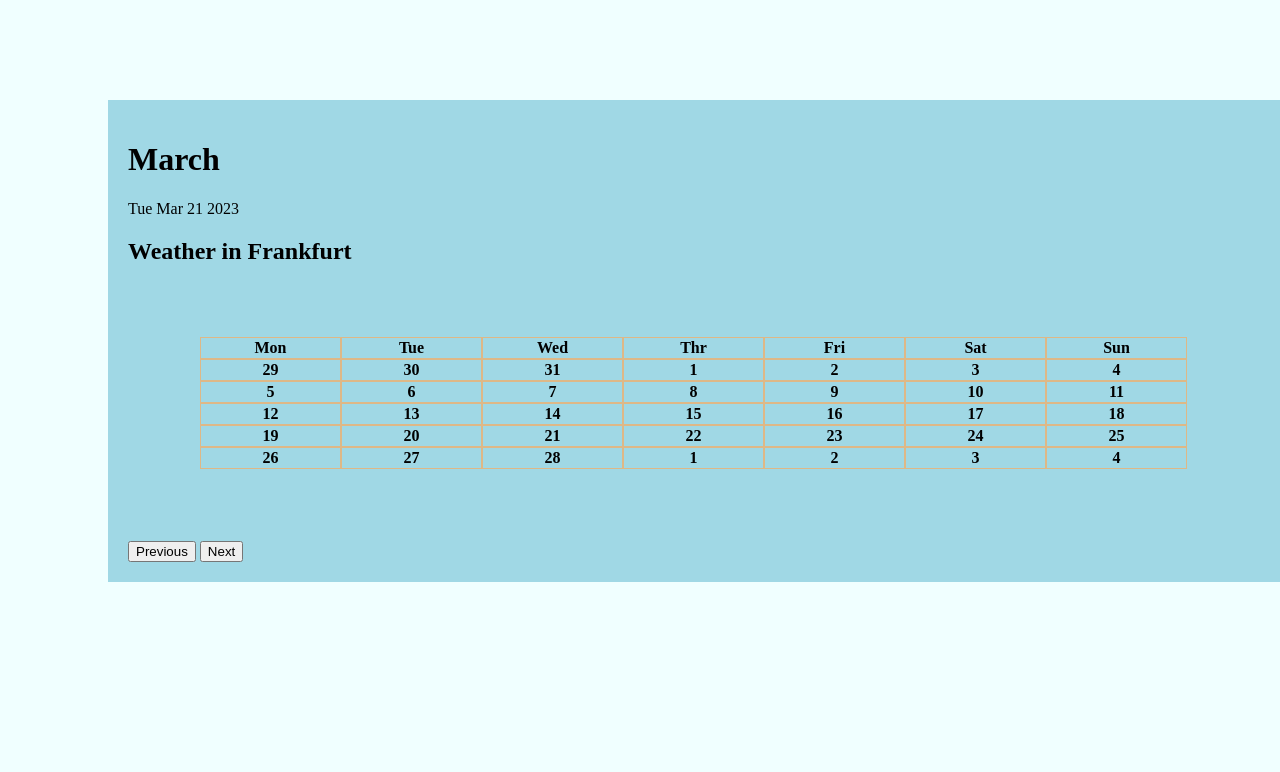
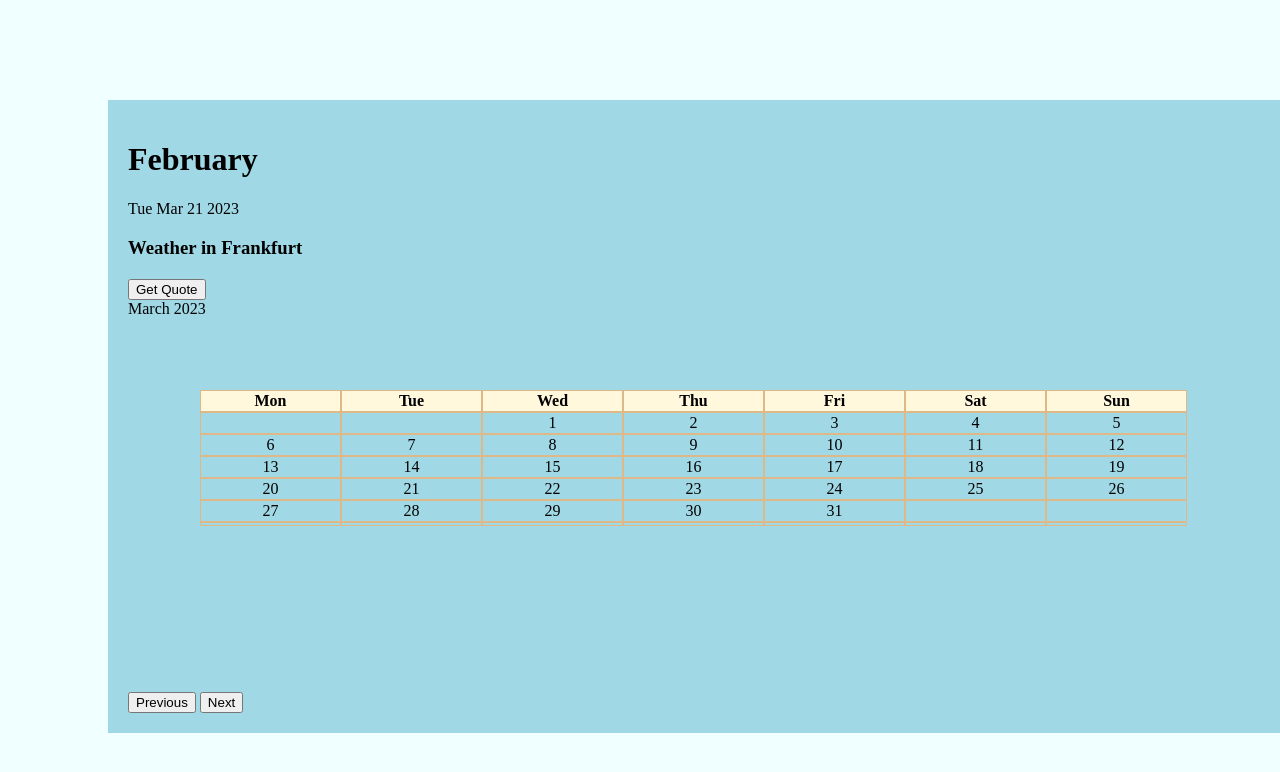
Before and after one commit to AshganB/calender, a plain HTML site: page index.html in a window 1280 px wide. Both pictures are taken after a click on the button "Previous". Shown: the top 772 px of the page. Drawn offline with nearby package versions, Linux system fonts and the light colour scheme; no server answers.

Commit message:
new Updates

```diff
--- a/index.html
+++ b/index.html
@@ -21,14 +21,20 @@
                 <h1></h1>
                 <p></p>
                 <div class="weatherApi">
-                    <h2 class="city">Weather in Frankfurt</h2>
-                    <h1 class="temp"></h1>
-                    <div class="discription"></div>
+                    <h3 class="city">Weather in Frankfurt</h3>
+                    <h2 class="temp"></h2>
+                    <h3 class="description"></h3>
                     <div class="humidity"></div>
                 </div>
+                <div id="quote">
+
+                    <button id="btn">Get Quote</button>
+                </div>
+
+                <div class="calendar-container"></div>
                 <table>
 
-                     <tr class="week">
+                    <!--  <tr class="week">
                         <th>Mon</th>
                         <th>Tue</th>
                         <th>Wed</th>
@@ -36,7 +42,7 @@
                         <th>Fri</th>
                         <th>Sat</th>
                         <th>Sun</th>
-                     </tr>
+                     </tr> -->
                      <tr class="days">
 
                        <!--  <th>26</th>
--- a/script.js
+++ b/script.js
@@ -1,23 +1,22 @@
 
-const days=document.querySelector(".days");
+//const days=document.querySelector(".days");
 prevNextButton = document.querySelectorAll("button");
 let today=new Date();
-console.log(today);
+
 let currentMonth=today.getMonth();
-console.log(currentMonth);
+
 let currentYear=today.getFullYear();
-console.log(currentYear);
-console.log(today);
-let daysOfWeek =[
-    'Mon',
-    'Tue',
-    'Wed',
-    'Thr',
-    'Fri',
-    'Sat',
-    'Sun'
-];
-console.log(daysOfWeek);
+
+// let daysOfWeek =[
+//     'Mon',
+//     'Tue',
+//     'Wed',
+//     'Thr',
+//     'Fri',
+//     'Sat',
+//     'Sun'
+// ];
+
 let monthsOfYear =[
     'January',
     'February',
@@ -37,14 +36,14 @@ let monthsOfYear =[
 document.querySelector(".month h1").innerHTML=monthsOfYear[today.getMonth()];
 document.querySelector(".month p").innerHTML=today.toDateString();
 
-const renderCalender =() => {
-    let firstDayOfMonth =new Date(currentYear,currentMonth ,1).getDay(), // get first day of month
+//const renderCalender =() => {
+   /* let firstDayOfMonth =new Date(currentYear,currentMonth ,1).getDay(), // get first day of month
     lastDateOfMonth =new Date(currentYear,currentMonth +1,0).getDate(), //get last date of month
     lastDayofMonth=new Date(currentYear,currentMonth,lastDateOfMonth).getDay(), //get last day of month
     lastDateOfLastMonth =new Date(currentYear,currentMonth ,0).getDate(); //get last date of previous month
     let listOfDays="";
 
-    for(let i=firstDayOfMonth; i>0;i--){ // create a table of previous month last days
+     for(let i=firstDayOfMonth; i>0;i--){ // create a table of previous month last days
         listOfDays+= `<th>${lastDateOfLastMonth -i +1}</th>`;
 
     }
@@ -56,24 +55,159 @@ const renderCalender =() => {
 
     }
 
-    for(let i=lastDayofMonth; i<6;i++){ //create table of next month first days
+     for(let i=lastDayofMonth; i<6;i++){ //create table of next month first days
         listOfDays+= `<th>${i-lastDayofMonth +1}</th>`;
 
     }
 
-    days.innerHTML=listOfDays;
+    days.innerHTML=listOfDays;  */
+/*
+    let calenderTable =document.createElement("div");
+    let day = 1;
+    let daysInMonth = new Date(currentYear,currentMonth +1,0).getDate();
+    for(let i=0; i < 6; i++){
+        const row =document.createElement("tr");
+        for(let j = 0; j < 7; j++){
+            const cell =document.createElement("td");
+            if(i === 0 && j < today){
+                cell.innerText = "";
+            }
+            else if (day > daysInMonth){
+                cell.innerText="";
+            }
+            else {
+                cell.innerText=today;
+                if(day === today.getDate()){
+                    cell.classList.add("today");
+                }
+                day++;
+            }
+            row.appendChild(cell);
+            console.log(row);
+            console.log(cell);
+        }
+
+        calenderTable.appendChild(row);
+
+
+    }
+    const calenderContainer= document.querySelector(".calender-container");
+    calenderContainer.innerHTML="";
+    calenderContainer.appendChild(calenderTable);
+    console.log("")
 }
 renderCalender();
 
 prevNextButton.forEach(button =>{
    button.addEventListener("click", () => {
    currentMonth=button.id==="previous"? currentMonth-1 :currentMonth+1;
+   document.querySelector(".month h1").innerHTML=monthsOfYear[currentMonth];
+
    renderCalender();
     });
-});
+}); */
+
+function renderCalendar() {
+
+    console.log("calender");
+    const daysOfWeek = [ 'Mon', 'Tue', 'Wed', 'Thu', 'Fri', 'Sat','Sun'];
+    const currentDate = new Date();
+    const currentMonth = currentDate.getMonth();
+    const currentYear = currentDate.getFullYear();
+    let firstDay = new Date(currentYear, currentMonth, 1);
+    let currentDay = firstDay.getDay();
+    console.log(currentDay + " is current day");
+    const daysInMonth = new Date(currentYear, currentMonth + 1, 0).getDate();
+
+    if (currentDay == 0) {
+        currentDay = 6
+      } else {
+        currentDay--;
+      }
+      console.log(currentDay + " is current day");
+    // create calendar header
+    const calendarHeader = document.createElement('div');
+    calendarHeader.classList.add('calendar-header');
+    calendarHeader.innerText = `${currentDate.toLocaleString('default', { month: 'long' })} ${currentYear}`;
+
+    // create calendar table
+    const calendarTable = document.createElement('table');
+    calendarTable.classList.add('calendar-table');
+
+    // create table header with days of the week
+    const tableHeader = document.createElement('tr');
+    daysOfWeek.forEach((dayOfWeek) => {
+      const th = document.createElement('th');
+      console.log(th);
+      th.innerText = dayOfWeek;
+      console.log(th.innerText);
+      tableHeader.appendChild(th);
+    });
+    calendarTable.appendChild(tableHeader);
+
+    // create table rows for each day in the month
+    let day = 1;
+    for (let i = 0; i < 6; i++) {
+      const row = document.createElement('tr');
+      for (let j = 0; j < 7; j++) {
+        const cell = document.createElement('td');
+        if (i === 0 && j < currentDay) {
+          // add empty cells for days before the start of the month
+          cell.innerText = '';
+        } else if (day > daysInMonth) {
+          // add empty cells for days after the end of the month
+          cell.innerText = '';
+        } else {
+          // add a cell for the current day
+          cell.innerText = day;
+          if (day === currentDate.getDate()) {
+            cell.classList.add('today');
+          }
+          day++;
+        }
+        row.appendChild(cell);
+      }
+      calendarTable.appendChild(row);
 
 
-let weather ={
+      /* let firstDay =new Date(currentYear,currentMonth ,1);
+      let startDay=firstDay.getDay();
+      if(startDay==0){
+        startDay==6;
+      } */
+    }
+
+    // add the calendar header and table to the DOM
+    const calendarContainer = document.querySelector('.calendar-container');
+    console.log(calendarContainer);
+    calendarContainer.innerHTML = '';
+    calendarContainer.appendChild(calendarHeader);
+    calendarContainer.appendChild(calendarTable);
+
+
+  }
+  renderCalendar();
+
+   prevNextButton.forEach(button =>{
+    button.addEventListener("click", () => {
+    currentMonth=button.id==="previous"? currentMonth-1 :currentMonth+1;
+    document.querySelector(".month h1").innerHTML=monthsOfYear[currentMonth];
+
+    document.querySelector('.calendar-container').innerHTML = '';
+
+
+    renderCalendar();
+     });
+    });
+
+
+
+
+
+
+
+
+/* let weather ={
     apiKey:"436dfed4d87dcee590f021623b970ea0",
     fetchWeather: function(city){
         fetch(
@@ -95,23 +229,46 @@ let weather ={
         document.querySelector(".humidity").innerText="Humidity: " +humidity+ "%";
     }
 }
-
-/* const api=document.querySelector(".weatherApi");
-
-fetch("https://api.openweathermap.org/data/2.5/weather?q=London&appid=436dfed4d87dcee590f021623b970ea0&units=metric").then(response =>response.json())
-.then(posts=>{
-    posts.forEach(post => {
-        const postElement=document.createElement("span")
-    postElement.innerHTML=
-        `<span.k>${post.main.temp}</span.k>`
+ */
 
 
 
-    api.appendChild(postElement);
-    });
+let quote = document.getElementById("quote");
+let btn = document.getElementById("btn");
+
+const url="https://api.quotable.io/random";
+//let getQuote = () => {
+    fetch(url)
+    .then((data) => data.json())
+    .then((item) => {
+        console.log(item.content);
+        quote.innerText=item.content;
+
+
+    })
+    .catch((error) => {
+        console.log(error);
+    })
+
+//window.addEventListener("load",getQuote);
+//btn.addEventListener("click",getQuote);
+
+const api=document.querySelector(".weatherApi");
+
+fetch("https://api.openweathermap.org/data/2.5/weather?q=London&appid=436dfed4d87dcee590f021623b970ea0&units=metric")
+.then(response => response.json())
+
+.then(data=>{
+    console.log(data.main);
+    console.log(data.weather);
+    console.log(data.weather[0].description);
+    document.querySelector(".temp").innerText=data.main.temp +"°C";
+    document.querySelector(".humidity").innerText=data.main.humidity +"%";
+    document.querySelector(".description").innerText=data.weather[0].description;
+
 
 
 })
 .catch((error) => {
     console.log(error);
-}) */
+})
--- a/style.css
+++ b/style.css
@@ -34,15 +34,22 @@ th,td{
     border:1px solid burlywood;
 
 }
+th {
+background-color: cornsilk;
+}
 .container tr{
     display: flex;
 
     flex-wrap: wrap;
     text-align: center;
 }
-.container tr th{
+.container tr th {
     width: calc(100% / 8);
 }
+.container td {
+    width: calc(100% / 8);
+}
+
  th.active{
     background: #ad425f;
 }
```
